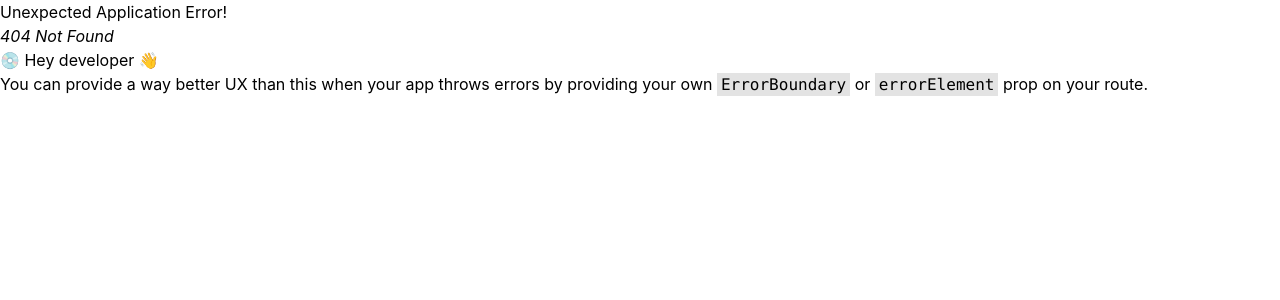
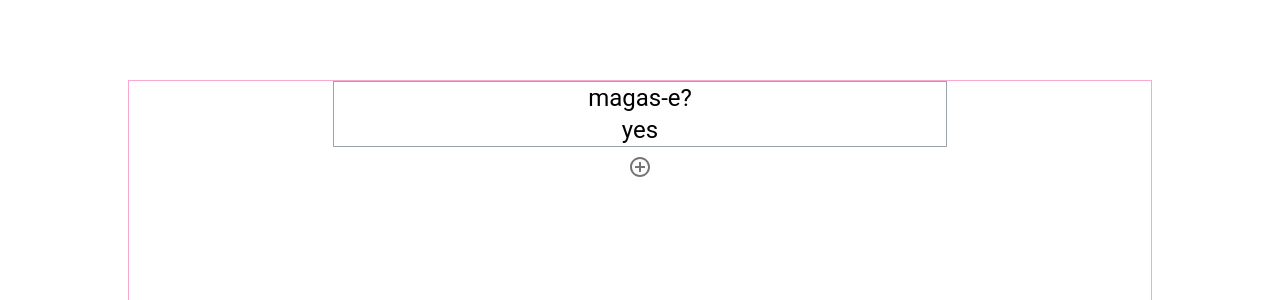
Before and after one commit to KncskBenedek/SzamalkPajtas, a React (Create React App) app in the folder pajtasfrontend/: page /userKeresett in a window 1280 px wide. Before the commit this address had no page. Shown: the top 300 px of the page. Built offline with nearby package versions, Linux system fonts and the light colour scheme.

Commit message:
select hozzaadas sikeres

```diff
--- a/pajtasfrontend/src/API/api.js
+++ b/pajtasfrontend/src/API/api.js
@@ -15,3 +15,5 @@ const endPoints = {
   userKerdesek: "user/kerdes",
   userKerdesekFelviheto: "user/kerdes/felviheto",
 };
+
+export default endPoints;
--- a/pajtasfrontend/src/App.css
+++ b/pajtasfrontend/src/App.css
@@ -1,38 +1,5 @@
 .App {
   text-align: center;
+  height: 100vh;
+  width: 100%;
 }
-
-.App-logo {
-  height: 40vmin;
-  pointer-events: none;
-}
-
-@media (prefers-reduced-motion: no-preference) {
-  .App-logo {
-    animation: App-logo-spin infinite 20s linear;
-  }
-}
-
-.App-header {
-  background-color: #282c34;
-  min-height: 100vh;
-  display: flex;
-  flex-direction: column;
-  align-items: center;
-  justify-content: center;
-  font-size: calc(10px + 2vmin);
-  color: white;
-}
-
-.App-link {
-  color: #61dafb;
-}
-
-@keyframes App-logo-spin {
-  from {
-    transform: rotate(0deg);
-  }
-  to {
-    transform: rotate(360deg);
-  }
-}
--- a/pajtasfrontend/src/App.js
+++ b/pajtasfrontend/src/App.js
@@ -1,7 +1,15 @@
+import { createBrowserRouter, RouterProvider } from "react-router-dom";
 import "./App.css";
+import { pageRoutes } from "./routes/Routes";
+
+const routes = createBrowserRouter(pageRoutes);
 
 function App() {
-  return <div className="App"></div>;
+  return (
+    <div className="App">
+      <RouterProvider router={routes} />
+    </div>
+  );
 }
 
 export default App;
--- a/pajtasfrontend/src/index.css
+++ b/pajtasfrontend/src/index.css
@@ -15,3 +15,6 @@ code {
   font-family: source-code-pro, Menlo, Monaco, Consolas, "Courier New",
     monospace;
 }
+.App {
+  height: 100%;
+}
--- a/pajtasfrontend/src/index.js
+++ b/pajtasfrontend/src/index.js
@@ -1,17 +1,11 @@
 import React from "react";
 import ReactDOM from "react-dom/client";
-import { createBrowserRouter, RouterProvider } from "react-router-dom";
 import "./index.css";
 import App from "./App";
 import reportWebVitals from "./reportWebVitals";
-import { pageRoutes } from "./routes/Routes";
-
-const routes = createBrowserRouter(pageRoutes);
-
 const root = ReactDOM.createRoot(document.getElementById("root"));
 root.render(
   <React.StrictMode>
-    <RouterProvider router={routes} />
     <App />
   </React.StrictMode>
 );
--- /dev/null
+++ b/pajtasfrontend/src/pages/UserKeresett/UserKeresett.js
@@ -0,0 +1,67 @@
+import { useEffect, useState } from "react";
+import endPoints from "../../API/api";
+import api from "../../axios/axios";
+import { IconButton } from "@mui/material";
+import AddCircleOutlineIcon from "@mui/icons-material/AddCircleOutline";
+import Keresett from "./components/Keresett";
+import NewKeresett from "./components/NewKeresett";
+
+function UserKeresett(params) {
+  const [kerTul, setKerTul] = useState([
+    {
+      id: 0,
+      tulajd: "magas-e?",
+      valasztott: "yes",
+      choices: [{ choice: "kek" }, { choice: "pink" }],
+    },
+  ]);
+  const [isNew, setIsNew] = useState(false);
+  const [tulajdonsagok, setTulajdonsagok] = useState([
+    {
+      kerdes: "Szeretsz?",
+    },
+    {
+      kerdes: "Szeretsz 2?",
+    },
+    {
+      kerdes: "Szeretsz 3?",
+    },
+  ]);
+
+  console.log(kerTul);
+
+  return (
+    <div className="w-full h-full flex justify-center items-center">
+      <div className="w-4/5 h-4/5 flex flex-col border border-pink-300">
+        <div className="w-full flex flex-col items-center justify-center">
+          {kerTul.length !== 0
+            ? kerTul.map((keresett, index) => {
+                console.log(isNew && kerTul.length - 1 === index);
+                if (isNew && kerTul.length - 1 === index) {
+                  return <NewKeresett key={index} data={keresett} />;
+                }
+                return <Keresett key={index} data={keresett} />;
+              })
+            : "Nincs még keresett tulajdonságod"}
+        </div>
+        <IconButton
+          disabled={isNew}
+          onClick={() => {
+            setKerTul(
+              kerTul.concat({
+                id: 1,
+                tulajd: "magas-e?",
+                choices: [{ choice: "kek" }, { choice: "pink" }],
+              })
+            );
+            setIsNew(true);
+          }}
+        >
+          <AddCircleOutlineIcon />
+        </IconButton>
+      </div>
+    </div>
+  );
+}
+
+export default UserKeresett;
--- /dev/null
+++ b/pajtasfrontend/src/pages/UserKeresett/components/Keresett.js
@@ -0,0 +1,12 @@
+import { Typography } from "@mui/material";
+
+function Keresett({ data }) {
+  return (
+    <div className="w-3/5 border border-gray-400">
+      <Typography variant="h5">{data.tulajd}</Typography>
+      <Typography variant="h5">{data.valasztott}</Typography>
+    </div>
+  );
+}
+
+export default Keresett;
--- /dev/null
+++ b/pajtasfrontend/src/pages/UserKeresett/components/NewKeresett.js
@@ -0,0 +1,19 @@
+import { MenuItem, Select, Typography } from "@mui/material";
+import { useForm } from "react-hook-form";
+
+function NewKeresett({ data }) {
+  const { register, handleSubmit } = useForm();
+
+  return (
+    <form>
+      <Typography variant="h5">{data.tulajd}</Typography>
+      <Select>
+        {data.choices.map((oneChoice, index) => {
+          return <MenuItem key={index}>{oneChoice.choice}</MenuItem>;
+        })}
+      </Select>
+    </form>
+  );
+}
+
+export default NewKeresett;
--- a/pajtasfrontend/src/routes/Routes.js
+++ b/pajtasfrontend/src/routes/Routes.js
@@ -1,4 +1,5 @@
 import Home from "../pages/Home/Home";
+import UserKeresett from "../pages/UserKeresett/UserKeresett";
 import UserProfile from "../pages/UserProfile/UserProfile";
 
 export const pageRoutes = [
@@ -10,4 +11,8 @@ export const pageRoutes = [
     path: "/userProfile",
     element: <UserProfile />,
   },
+  {
+    path: "/userKeresett",
+    element: <UserKeresett />,
+  },
 ];
```
Also changed, not shown: pajtasfrontend/public/images/logo.png (added).
